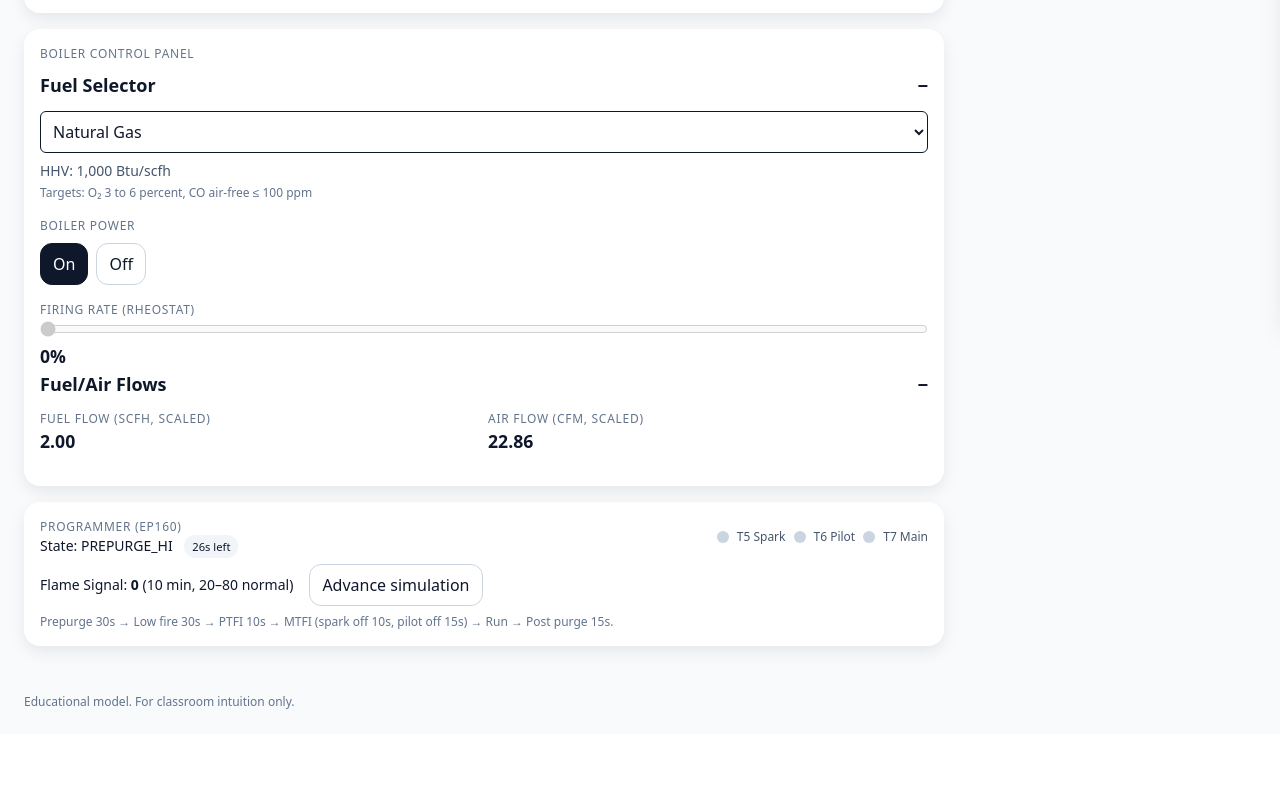
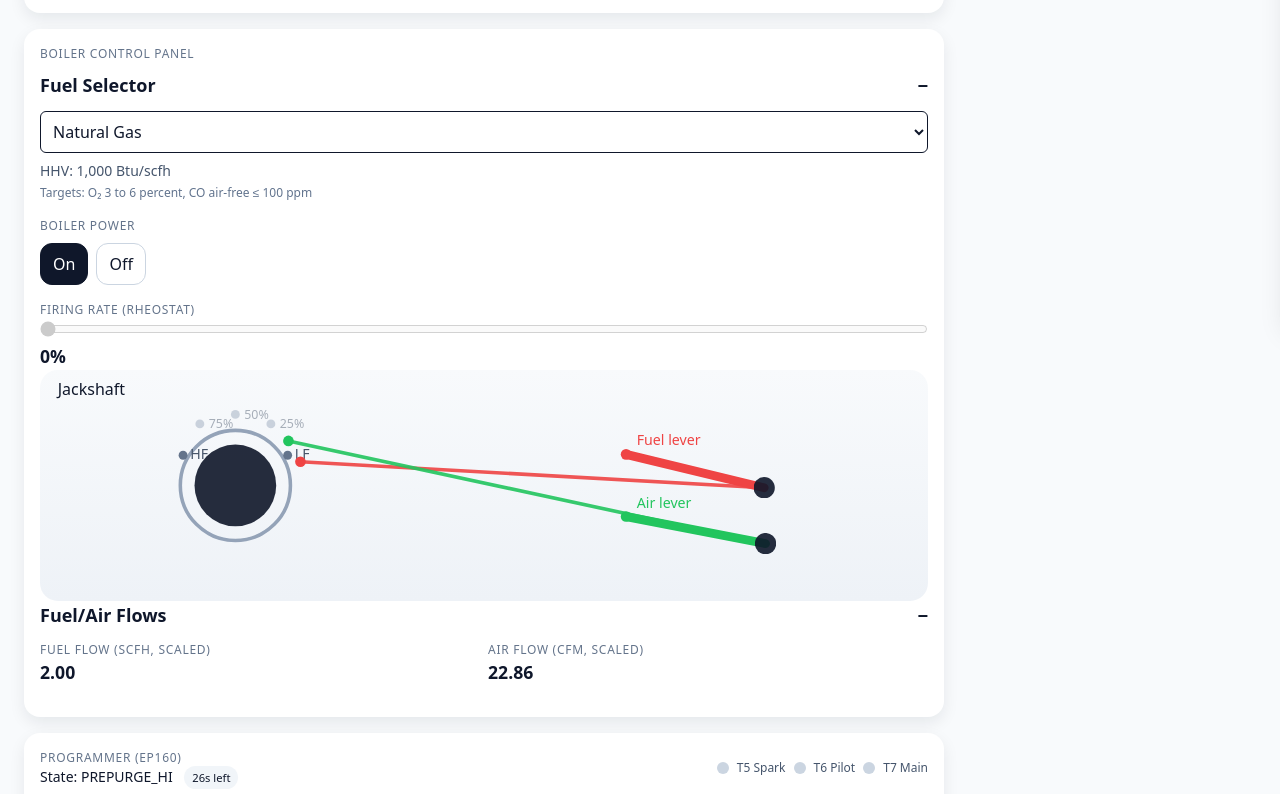
Before and after one commit to ecconvert/combustion-trainer, a React (Vite) app: page / in a window 1280 px wide. Shown: the part 482-1276 px from the top of the page. Before the commit the page ends 1216 px from the top, so only its background shows below. Built offline with nearby package versions, Linux system fonts and the light colour scheme.

Commit message:
Add linkage animator SVG component

```diff
--- a/src/App.jsx
+++ b/src/App.jsx
@@ -28,6 +28,7 @@ import SeriesVisibility from "./components/SeriesVisibility";
 import { useUIState } from "./components/UIStateContext";
 import { loadConfig, saveConfig, getDefaultConfig } from "./lib/config";
 import SettingsMenu from "./components/SettingsMenu";
+import LinkageAnimator from "./components/LinkageAnimator";
 
 /**
  * Visual representation of a flame.
@@ -1307,6 +1308,8 @@ const rheostatRampRef = useRef(null);
             />
             <div className="value">{rheostat}%</div>
 
+            <LinkageAnimator fireRate={rheostat} speed={window.__linkageSpeed || 1} />
+
             <CollapsibleSection title="Fuel/Air Flows">
               {tuningActive ? (
                 <div>
--- /dev/null
+++ b/src/components/LinkageAnimator.jsx
@@ -0,0 +1,207 @@
+import React from "react";
+
+// --- Linkage animation (SVG) ---
+// Jackshaft and two levers driven by link rods, mapped to fire rate.
+// No external libs; uses requestAnimationFrame for smooth easing.
+export default function LinkageAnimator({ fireRate, speed = 1 }) {
+  // Geometry in a 1000x260 logical box
+  const W = 1000, H = 260;
+  const cx = 220, cy = 130;     // jackshaft center
+  const rHub = 46, rPin = 78;   // hub radius and pin radius
+  const fuelPivot = { x: 660, y: 95 }, airPivot = { x: 660, y: 165 };
+  const leverLen = 160;
+
+  // Stops
+  const thetaL = 330; // low fire
+  const thetaH = 210; // high fire
+
+  // Piecewise cam mappings
+  const mapPct = (R, pts) => {
+    for (let i = 0; i < pts.length - 1; i++) {
+      const [r1, p1] = pts[i], [r2, p2] = pts[i + 1];
+      if (R <= r2) {
+        const t = (R - r1) / Math.max(1, r2 - r1);
+        return p1 + (p2 - p1) * t;
+      }
+    }
+    return pts[pts.length - 1][1];
+  };
+  const fuelCurve = [
+    [0, 6], [25, 22], [50, 55], [75, 82], [100, 100],
+  ];
+  const airCurve = [
+    [0, 8], [25, 28], [50, 58], [75, 86], [100, 100],
+  ];
+
+  // Lever angle bounds
+  const fuelClosed = 10, fuelOpen = 70;
+  const airClosed = 5, airOpen = 80;
+  const toLeverAngle = (pct, closed, open) => closed + (open - closed) * (pct / 100);
+
+  // Animated state
+  const [Rcur, setRcur] = React.useState(fireRate);
+  const [Rfuel, setRfuel] = React.useState(fireRate);
+  const [Rair, setRair] = React.useState(fireRate);
+  const dirRef = React.useRef(0);
+  const leadUntilRef = React.useRef(0);
+  const slackUntilRef = React.useRef(0);
+
+  // Animation loop with easing, slack, and 150 ms lead or lag
+  React.useEffect(() => {
+    let raf;
+    const begin = performance.now();
+    const R0 = Rcur, R1 = fireRate;
+
+    const durationForDelta = (d) => {
+      const base = 2000 / Math.max(0.25, speed); // full sweep at 1x
+      return base * Math.min(1, Math.abs(d) / 100);
+    };
+    const dur = durationForDelta(R1 - R0);
+
+    const prevDir = dirRef.current;
+    const dir = R1 > R0 ? 1 : (R1 < R0 ? -1 : 0);
+    if (dir !== 0 && dir !== prevDir) {
+      dirRef.current = dir;
+      slackUntilRef.current = begin + 80 / Math.max(0.25, speed);
+      leadUntilRef.current = begin + 150 / Math.max(0.25, speed);
+    }
+
+    const animate = () => {
+      const now = performance.now();
+      const hold = now < slackUntilRef.current;
+      const k = Math.min(1, (now - begin) / Math.max(1, dur));
+      const ease = k < 0.5 ? 4 * k * k * k : 1 - Math.pow(-2 * k + 2, 3) / 2;
+      const target = hold ? R0 : (R0 + (R1 - R0) * ease);
+      setRcur(target);
+
+      const inLead = now < leadUntilRef.current;
+      if (inLead) {
+        if (dir < 0) {
+          setRair(target);
+          setRfuel(R0 + (R1 - R0) * Math.max(0, ease - 0.12));
+        } else if (dir > 0) {
+          setRfuel(target);
+          setRair(R0 + (R1 - R0) * Math.max(0, ease - 0.12));
+        } else {
+          setRfuel(target); setRair(target);
+        }
+      } else {
+        setRfuel(target); setRair(target);
+      }
+
+      if (k < 1) {
+        raf = requestAnimationFrame(animate);
+      } else {
+        setRcur(R1); setRfuel(R1); setRair(R1);
+      }
+    };
+
+    raf = requestAnimationFrame(animate);
+    return () => cancelAnimationFrame(raf);
+    // eslint-disable-next-line react-hooks/exhaustive-deps
+  }, [fireRate, speed]);
+
+  // Map rates to angles
+  const theta = thetaL + (thetaH - thetaL) * (Rcur / 100);
+  const pctFuel = mapPct(Rfuel, fuelCurve);
+  const pctAir = mapPct(Rair, airCurve);
+
+  const fuelAng = toLeverAngle(pctFuel, fuelClosed, fuelOpen);
+  const airAng = toLeverAngle(pctAir, airClosed, airOpen);
+
+  // Helpers
+  const d2r = (d) => (Math.PI / 180) * d;
+  const polar = (cx, cy, r, deg) => ({
+    x: cx + r * Math.cos(d2r(deg)),
+    y: cy + r * Math.sin(d2r(deg)),
+  });
+
+  // Pin positions on hub
+  const fuelPin = polar(cx, cy, rPin, theta + 10);
+  const airPin = polar(cx, cy, rPin, theta - 10);
+
+  // Lever tips
+  const fuelTip = polar(fuelPivot.x, fuelPivot.y, leverLen, fuelAng);
+  const airTip = polar(airPivot.x, airPivot.y, leverLen, airAng);
+
+  return (
+    <div className="relative">
+      <svg viewBox={`0 0 ${W} ${H}`}>
+        {/* Background */}
+        <rect x="0" y="0" width={W} height={H} rx="20" fill="url(#lg)" />
+        <defs>
+          <linearGradient id="lg" x1="0" y1="0" x2="0" y2="1">
+            <stop offset="0" stopColor="#f8fafc" />
+            <stop offset="1" stopColor="#eef2f7" />
+          </linearGradient>
+          <marker id="dot" markerWidth="6" markerHeight="6" refX="3" refY="3">
+            <circle cx="3" cy="3" r="3" fill="#0f172a" />
+          </marker>
+        </defs>
+
+        {/* Jackshaft hub */}
+        <circle cx={cx} cy={cy} r={rHub} fill="#0f172a" opacity="0.9" />
+        <circle cx={cx} cy={cy} r={rHub + 16} fill="none" stroke="#94a3b8" strokeWidth="4" />
+
+        {/* Stops */}
+        {[
+          { ang: thetaL, label: "LF" },
+          { ang: thetaH, label: "HF" },
+        ].map((s, i) => {
+          const p = polar(cx, cy, rHub + 22, s.ang);
+          return (
+            <g key={i}>
+              <circle cx={p.x} cy={p.y} r="5" fill="#64748b" />
+              <text x={p.x + 8} y={p.y + 4} fontSize="16" fill="#475569">{s.label}</text>
+            </g>
+          );
+        })}
+
+        {/* Pins on hub */}
+        <circle cx={fuelPin.x} cy={fuelPin.y} r="6" fill="#ef4444" />
+        <circle cx={airPin.x} cy={airPin.y} r="6" fill="#22c55e" />
+
+        {/* Fuel lever and pivot */}
+        <circle cx={fuelPivot.x} cy={fuelPivot.y} r="6" fill="#ef4444" />
+        <line
+          x1={fuelPivot.x} y1={fuelPivot.y} x2={fuelTip.x} y2={fuelTip.y}
+          stroke="#ef4444" strokeWidth="10" strokeLinecap="round"
+        />
+        {/* Air lever and pivot */}
+        <circle cx={airPivot.x} cy={airPivot.y} r="6" fill="#22c55e" />
+        <line
+          x1={airPivot.x} y1={airPivot.y} x2={airTip.x} y2={airTip.y}
+          stroke="#22c55e" strokeWidth="10" strokeLinecap="round"
+        />
+
+        {/* Link rods */}
+        <line
+          x1={fuelPin.x} y1={fuelPin.y} x2={fuelTip.x} y2={fuelTip.y}
+          stroke="#ef4444" strokeWidth="4" markerEnd="url(#dot)" opacity="0.9"
+        />
+        <line
+          x1={airPin.x} y1={airPin.y} x2={airTip.x} y2={airTip.y}
+          stroke="#22c55e" strokeWidth="4" markerEnd="url(#dot)" opacity="0.9"
+        />
+
+        {/* Tick marks 25 50 75 with brief glow */}
+        {[25, 50, 75].map((pct, i) => {
+          const ang = thetaL + (thetaH - thetaL) * (pct / 100);
+          const p = polar(cx, cy, rHub + 34, ang);
+          const active = Math.abs(Rcur - pct) < 1.5;
+          return (
+            <g key={i} opacity={active ? 1 : 0.45}>
+              <circle cx={p.x} cy={p.y} r={active ? 8 : 5} fill={active ? "#f59e0b" : "#94a3b8"} />
+              <text x={p.x + 10} y={p.y + 5} fontSize="14" fill="#475569">{pct}%</text>
+            </g>
+          );
+        })}
+
+        {/* Labels */}
+        <text x="20" y="28" fontSize="18" fill="#0f172a">Jackshaft</text>
+        <text x={fuelPivot.x + 12} y={fuelPivot.y - 10} fontSize="16" fill="#ef4444">Fuel lever</text>
+        <text x={airPivot.x + 12} y={airPivot.y - 10} fontSize="16" fill="#22c55e">Air lever</text>
+      </svg>
+    </div>
+  );
+}
```
